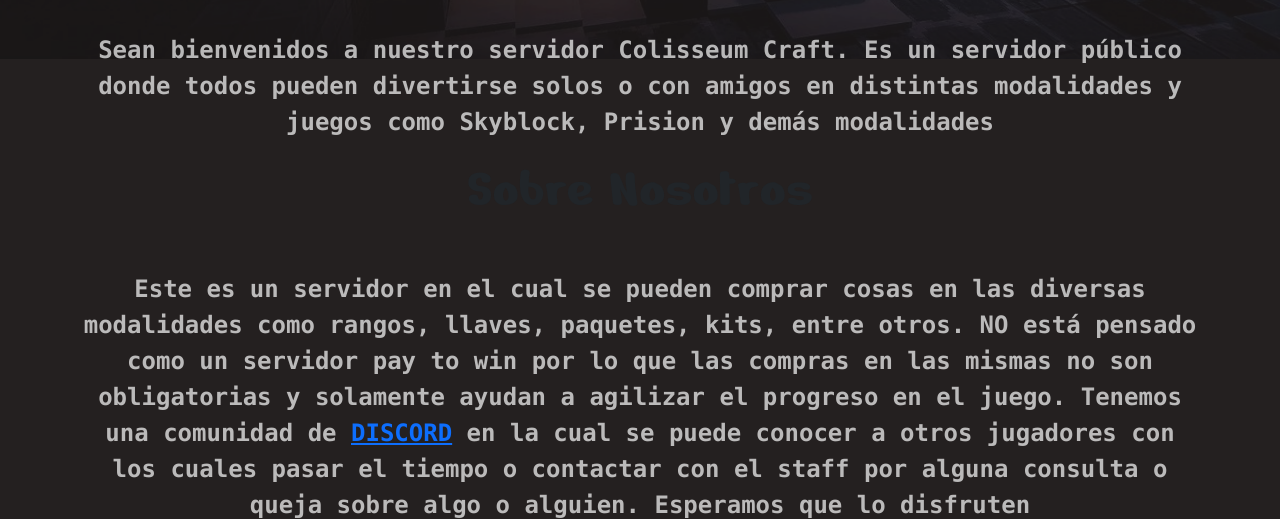
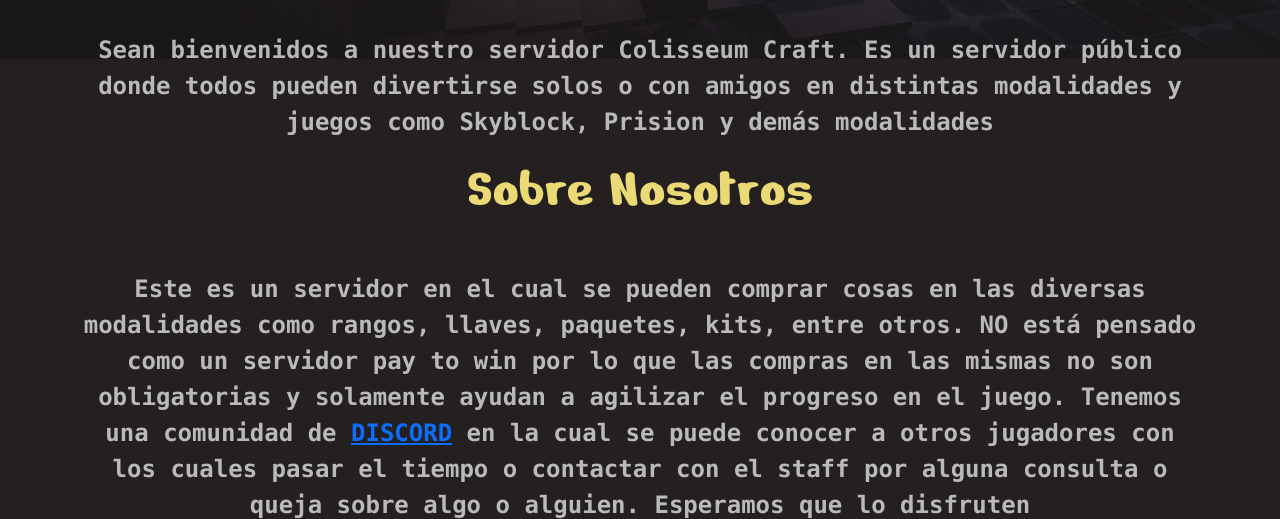
Before and after one commit to TotoLagares/final---desarrolo-web, a website: page index.html in a window 1280 px wide. Shown: the part 581-1100 px from the top of the page. Drawn offline with nearby package versions, Linux system fonts and the light colour scheme; a web font is replaced by a local one.

Commit message:
correcion colores

```diff
--- a/scss/_mains.scss
+++ b/scss/_mains.scss
@@ -21,7 +21,7 @@
       background-size: 100% 15%; } }
 /*Generales*/
 .h1color {
-    color: map-get($colores, color-titulo);
+    color: map-get($colores, color-titulos);
     font-family: Nerko One, cursive;
     font-size: 3.5rem;
 }
```
Also changed, not shown: css/style.css.
